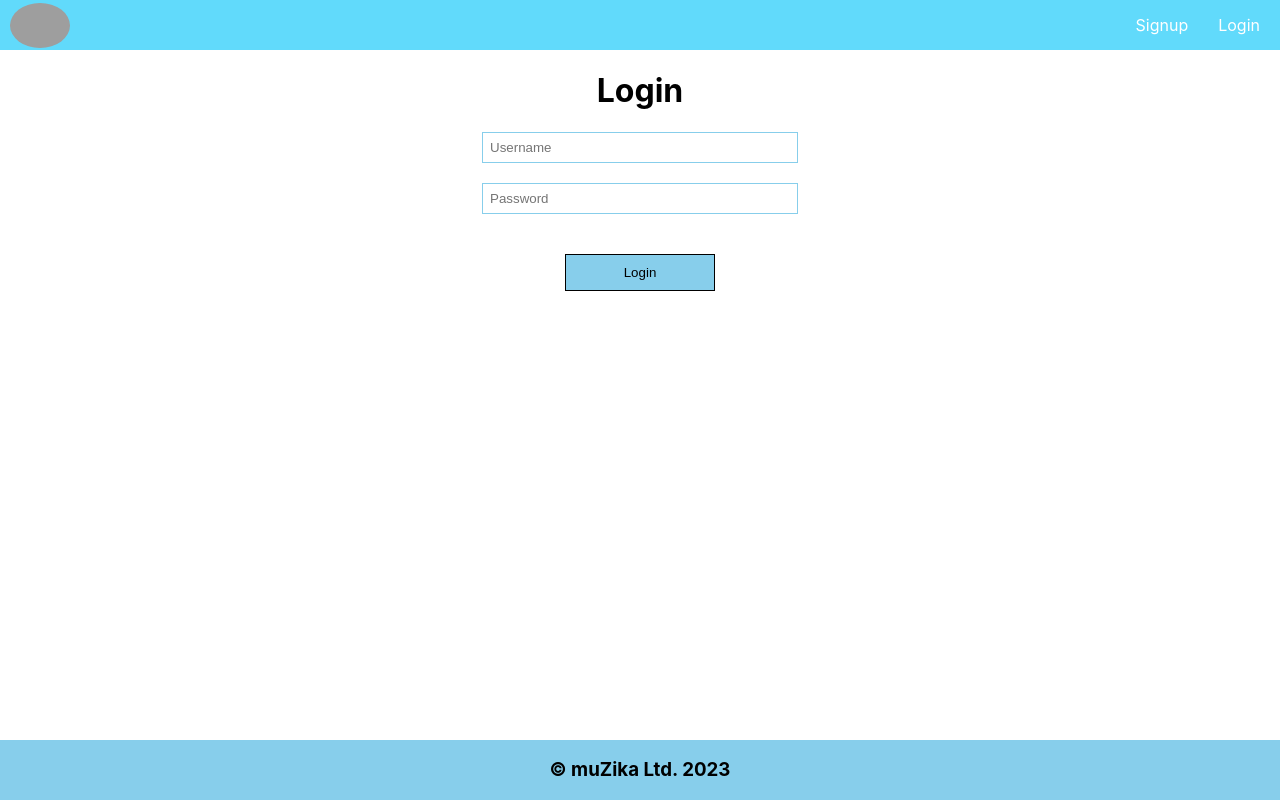
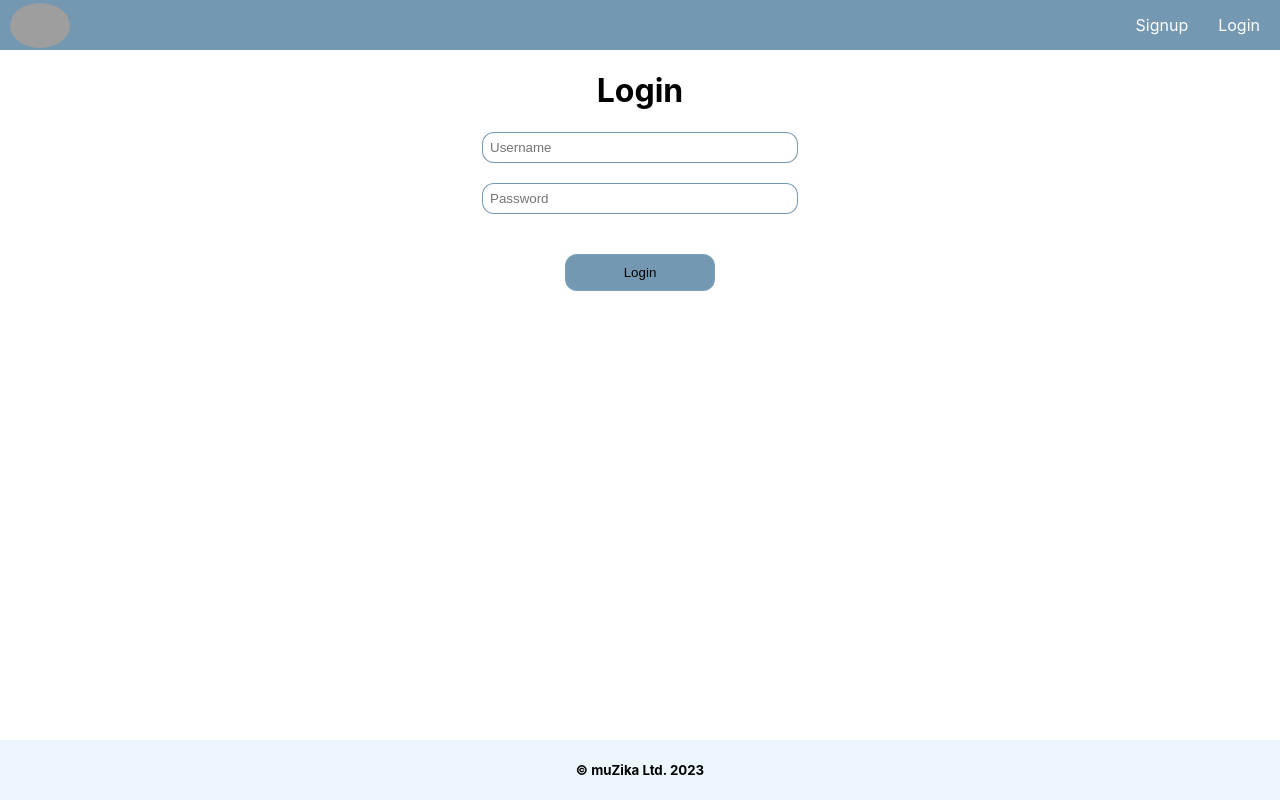
Before and after one commit to wtomee/muZika, a React (Create React App) app in the folder frontend/: page /login in a window 1280 px wide. Built offline with nearby package versions, Linux system fonts and the light colour scheme; no server answers; grey boxes are pictures that could not be loaded.

Commit message:
Change routes based on documentation. Add styling to CSS.

```diff
--- a/frontend/src/App.css
+++ b/frontend/src/App.css
@@ -1,11 +1,22 @@
 .App {
   text-align: -webkit-center;
+}
+
+:root {
+  --primary-color: #3c6e91b5;
+  --secondary-color: #87ceeb2b;
+  --error-color: #ff4545;
+
+  --border-radius-s: 4px;
+  --border-radius-m: 8px;
+  --border-radius-l: 12px;
+
 }
 
 .nav-ul {
   padding: 5px;
   margin: 0px;
-  background-color: #61dafb;
+  background-color: var(--primary-color);
 }
 
 .nav-ul li{
@@ -22,7 +33,7 @@
 .footer {
   position: absolute;
   bottom: 0;
-  background: skyblue;
+  background: var(--secondary-color);
   width: 100%;
   text-align: center;
 }
@@ -31,9 +42,10 @@
   margin: 20px;
   width: 150px;
   padding: 10px;
-  background-color: skyblue;
-  border: solid 1px;
+  background-color: var(--primary-color);
+  border: solid 1px var(--secondary-color);
   cursor: pointer;
+  border-radius: var(--border-radius-l);
 
 }
 
@@ -42,14 +54,15 @@
   margin: 20px;
   width: 300px;
   display: block;
-  border: 1px solid skyblue;
+  border: 1px solid var(--primary-color);
+  border-radius: var(--border-radius-l);
 }
 
 .validateErrorMsg {
   display: block;
-  color: red;
+  color: var(--error-color);
   margin-top: -20px;
-  margin-left: -200px;
+  margin-left: -190px;
 }
 
 .defaultList {
@@ -63,7 +76,7 @@
 .defaultList ul li {
   display: inline-block;
   width: 150px;
-  border: 1px solid skyblue;
+  border: 1px solid var(--primary-color);
   padding: 5px;
 }
 
@@ -72,7 +85,8 @@
   margin: 20px;
   height: 38px;
   /* padding-left: 30px; */
-  border: 1px solid skyblue;
+  border: 1px solid var(--primary-color);
+  border-radius: var(--border-radius-l);
 
 }
 
--- a/frontend/src/App.js
+++ b/frontend/src/App.js
@@ -62,13 +62,12 @@ const App = () => {
       <BrowserRouter>
         <Nav />
         <Routes>
-          <Route path="/home" element={<h1>Home component</h1>} />
+          <Route path="/playlists" element={<h1>Playlists</h1>} />
           <Route path="/songs" element={<SongList />} />
           <Route path="/upload-song" element={<SongForm />} />
           <Route path="/songs/:id" element={<EditSong />} />
           <Route path="/categories" element={<h1>Categories</h1>} />
-          <Route path="/create-categories" element={<CategoryForm />} />
-          <Route path="/users" element={<h1>Users component</h1>} />
+          <Route path="/create-category" element={<CategoryForm />} />
           <Route path="/login" element={<Login />} />
           <Route path="/signup" element={<Signup />} />
         </Routes>
--- a/frontend/src/components/Footer.js
+++ b/frontend/src/components/Footer.js
@@ -3,7 +3,7 @@ import React from 'react'
 const Footer = () => {
   return (
     <div className="footer">
-      <h3>&copy; muZika Ltd. {new Date().getFullYear()}</h3>
+      <h5>&copy; muZika Ltd. {new Date().getFullYear()}</h5>
     </div>
   )
 }
--- a/frontend/src/components/Nav.js
+++ b/frontend/src/components/Nav.js
@@ -18,7 +18,7 @@ const Nav = () => {
       {auth ? (
         <ul className="nav-ul">
           <li>
-            <Link to="/home">Home</Link>
+            <Link to="/playlists">Playlists</Link>
           </li>
           <li>
             <Link to="/songs">Songs</Link>
@@ -30,10 +30,7 @@ const Nav = () => {
             <Link to="/categories">Categories</Link>
           </li>
           <li>
-            <Link to="/create-categories">Create categories</Link>
-          </li>
-          <li>
-            <Link to="/users">Users</Link>
+            <Link to="/create-category">Create category</Link>
           </li>
           <li>
             <Link onClick={logout} to="/login">
```
